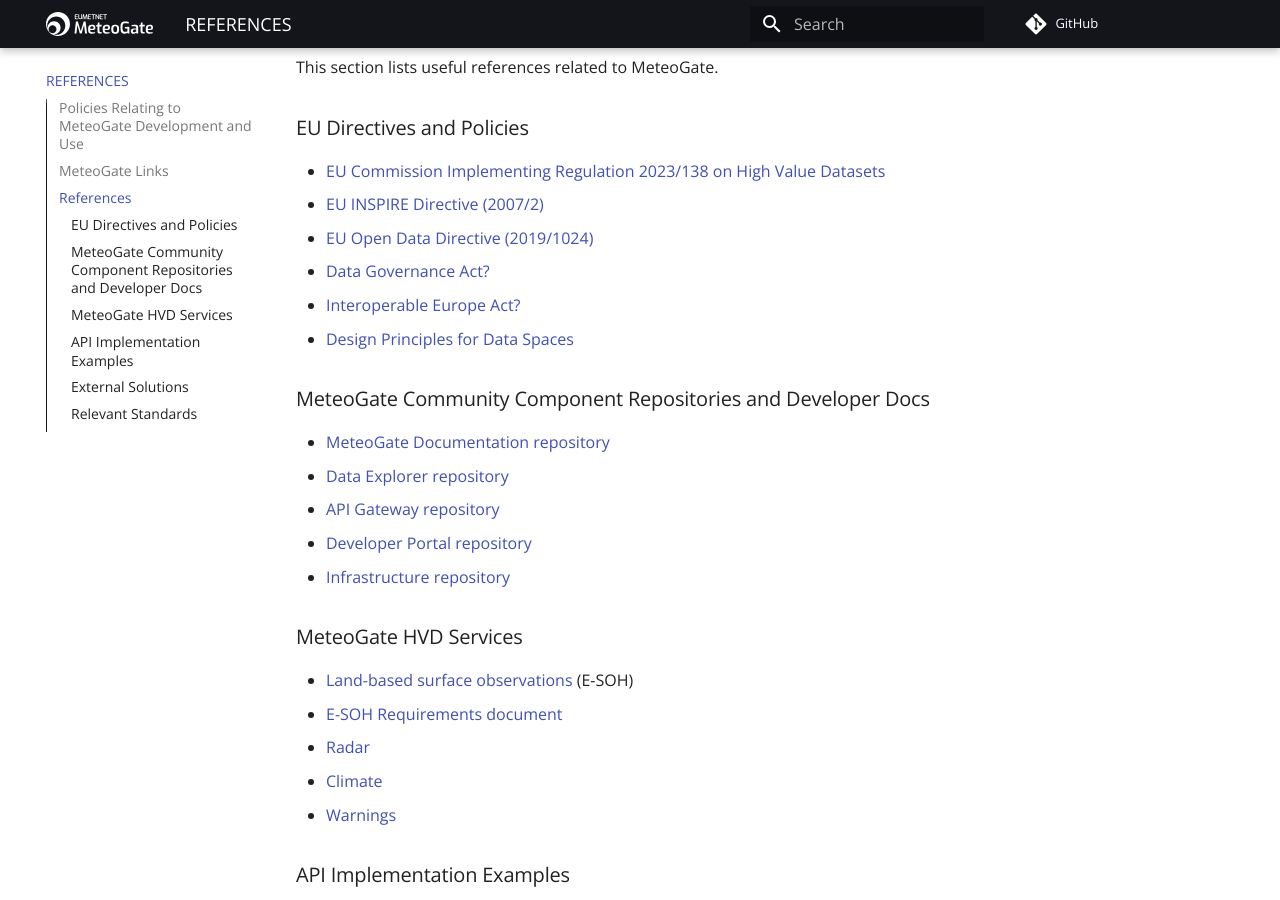
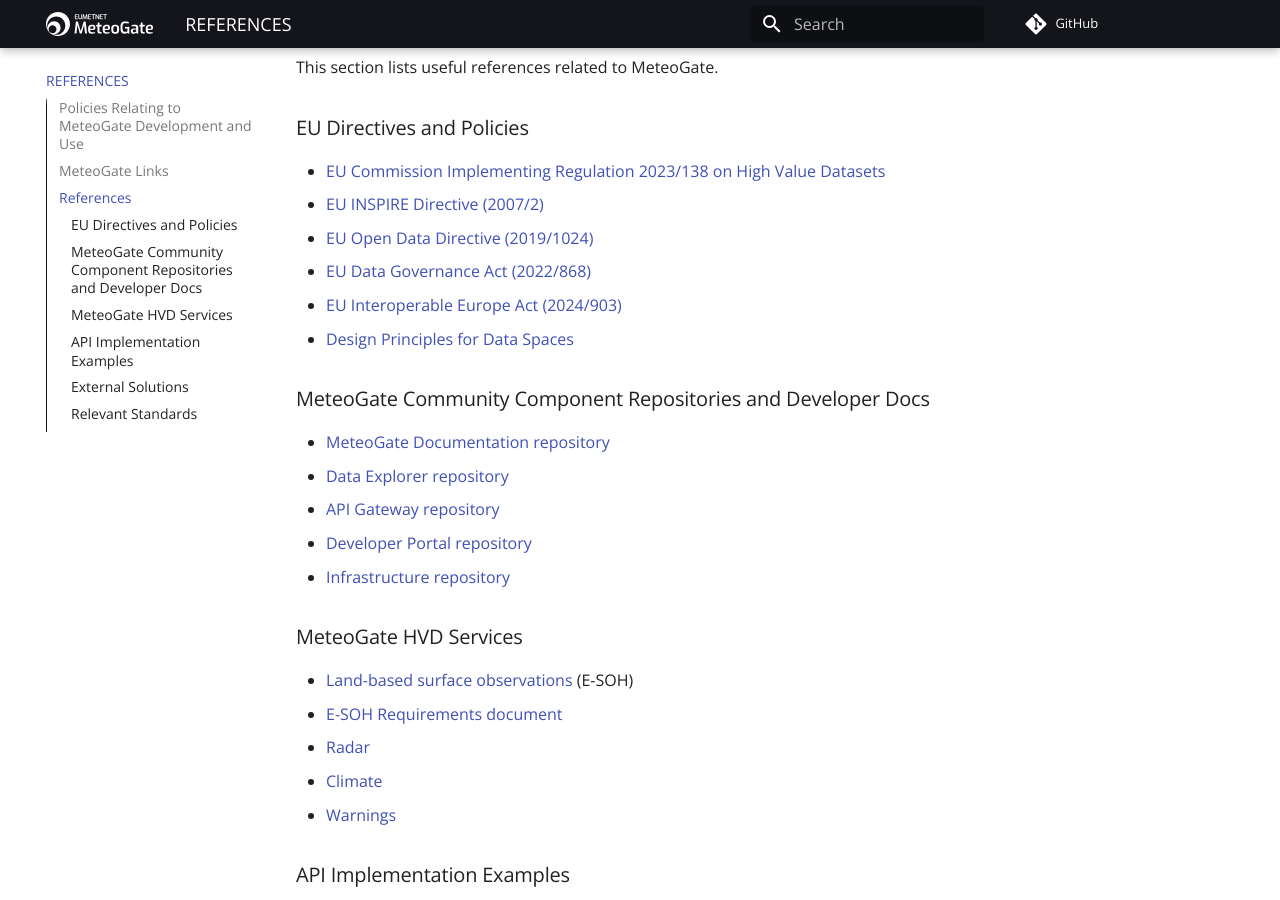
Before and after one commit to EUMETNET/meteogate-documentation, an MkDocs documentation site: the page built from docs/references.md, in a window 1280 px wide and 900 px high, scrolled down 1493 px. Built offline with MkDocs 1.6.1 and Material for MkDocs 9.7.7, drawn with Linux system fonts in a browser that asks for light colours; comment, search, counter and statistics services are not loaded.

Commit message:
Update references.md

```diff
--- a/docs/references.md
+++ b/docs/references.md
@@ -47,8 +47,8 @@ This section lists useful references related to MeteoGate.
   - [EU Commission Implementing Regulation 2023/138 on High Value Datasets](https://eur-lex.europa.eu/eli/reg_impl/2023/138/oj)
   - [EU INSPIRE Directive (2007/2)](http://data.europa.eu/eli/dir/2007/2/oj)
   - [EU Open Data Directive (2019/1024)](http://data.europa.eu/eli/dir/2019/1024/oj)
-  - [Data Governance Act?]()
-  - [Interoperable Europe Act?]()
+  - [EU Data Governance Act (2022/868)](http://data.europa.eu/eli/reg/2022/868/oj)
+  - [EU Interoperable Europe Act (2024/903)](http://data.europa.eu/eli/reg/2024/903/oj)
   - [Design Principles for Data Spaces](https://design-principles-for-data-spaces.org/)
 
 ### MeteoGate Community Component Repositories and Developer Docs
```
